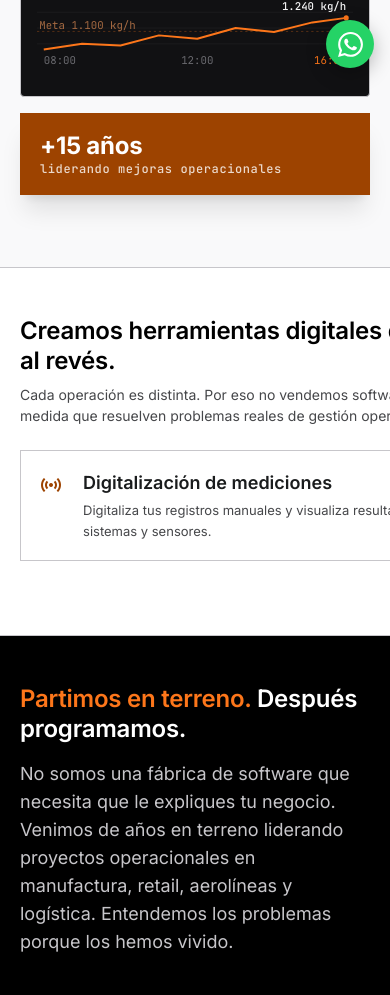
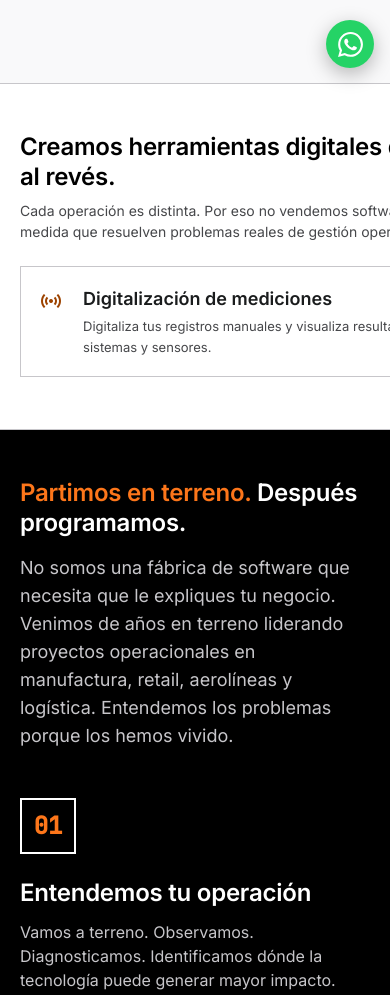
Before and after one commit to josuecbritos/andotek, a plain HTML site: page dummy/index.html in a window 390 px wide. Shown: the part 760-1755 px from the top of the page. Drawn offline with nearby package versions, Linux system fonts and the light colour scheme.

Commit message:
Update index.html

```diff
--- a/dummy/index.html
+++ b/dummy/index.html
@@ -109,7 +109,7 @@
                 </a>
             </div>
         </div>
-        <div class="relative" id="heroVisual">
+        <div class="relative hidden md:block" id="heroVisual">
             <div data-drift="-26" class="aspect-[4/3] overflow-hidden border border-outline-variant rounded-lg p-6 flex flex-col" style="background: #111113;">
                 <!-- Panel header -->
                 <div class="flex items-center justify-between mb-4">
@@ -751,60 +751,6 @@ document.getElementById('cfBtn').addEventListener('click', async () => {
 <a id="waFloat" href="https://wa.me/56942453871?text=Hola%20Josu%C3%A9%2C%20vengo%20de%20andotek.cl%20y%20me%20gustar%C3%ADa%20conversar%20sobre%20mi%20operaci%C3%B3n." target="_blank" rel="noopener" aria-label="Escríbenos por WhatsApp">
   <svg width="30" height="30" viewBox="0 0 24 24" fill="#ffffff" aria-hidden="true"><path d="M17.472 14.382c-.297-.149-1.758-.867-2.03-.967-.273-.099-.471-.148-.67.15-.197.297-.767.966-.94 1.164-.173.199-.347.223-.644.075-.297-.15-1.255-.463-2.39-1.475-.883-.788-1.48-1.761-1.653-2.059-.173-.297-.018-.458.13-.606.134-.133.297-.347.446-.52.149-.174.198-.298.297-.497.1-.198.05-.371-.025-.52-.075-.149-.669-1.612-.916-2.207-.242-.579-.487-.5-.669-.51-.173-.008-.371-.01-.57-.01-.198 0-.52.074-.792.372-.272.297-1.04 1.016-1.04 2.479 0 1.462 1.065 2.875 1.213 3.074.149.198 2.096 3.2 5.077 4.487.709.306 1.262.489 1.694.625.712.227 1.36.195 1.871.118.571-.085 1.758-.719 2.006-1.413.248-.694.248-1.289.173-1.413-.074-.124-.272-.198-.57-.347m-5.421 7.403h-.004a9.87 9.87 0 01-5.031-1.378l-.361-.214-3.741.982.998-3.648-.235-.374a9.86 9.86 0 01-1.51-5.26c.001-5.45 4.436-9.884 9.888-9.884 2.64 0 5.122 1.03 6.988 2.898a9.825 9.825 0 012.893 6.994c-.003 5.45-4.437 9.884-9.885 9.884m8.413-18.297A11.815 11.815 0 0012.05 0C5.495 0 .16 5.335.157 11.892c0 2.096.547 4.142 1.588 5.945L.057 24l6.305-1.654a11.882 11.882 0 005.683 1.448h.005c6.554 0 11.89-5.335 11.893-11.893a11.821 11.821 0 00-3.48-8.413z"/></svg>
 </a>
-<script>
-/* Puntos indicadores para los rieles deslizables en movil.
-   Sin una pista visual, el usuario no descubre que hay mas tarjetas al lado. */
-(function () {
-  var movil = window.matchMedia('(max-width: 767px)');
 
-  function montar(id) {
-    var riel = document.getElementById(id);
-    if (!riel || riel.dataset.dots) return;
-    var n = riel.children.length;
-    if (n < 2) return;
-
-    var barra = document.createElement('div');
-    barra.className = 'riel-dots';
-    for (var i = 0; i < n; i++) {
-      var p = document.createElement('span');
-      p.style.cssText = 'width:6px;height:6px;border-radius:50%;background:#c7c6ca;transition:all .25s;';
-      barra.appendChild(p);
-    }
-    riel.parentNode.insertBefore(barra, riel.nextSibling);
-    riel.dataset.dots = '1';
-
-    function pintar() {
-      var idx = Math.round(riel.scrollLeft / (riel.scrollWidth / n));
-      Array.prototype.forEach.call(barra.children, function (p, i) {
-        var on = i === idx;
-        p.style.background = on ? '#fd761a' : '#c7c6ca';
-        p.style.width = on ? '18px' : '6px';
-        p.style.borderRadius = on ? '3px' : '50%';
-      });
-    }
-    riel.addEventListener('scroll', function () {
-      window.requestAnimationFrame(pintar);
-    }, { passive: true });
-    pintar();
-  }
-
-  function aplicar() {
-    if (!movil.matches) {
-      document.querySelectorAll('.riel-dots').forEach(function (d) { d.remove(); });
-      ['servGrid', 'testiGrid'].forEach(function (id) {
-        var r = document.getElementById(id);
-        if (r) delete r.dataset.dots;
-      });
-      return;
-    }
-    ['servGrid', 'testiGrid'].forEach(montar);
-  }
-
-  if (document.readyState === 'loading') {
-    document.addEventListener('DOMContentLoaded', aplicar);
-  } else { aplicar(); }
-  movil.addEventListener('change', aplicar);
-})();
-</script>
 </body>
 </html>
```
